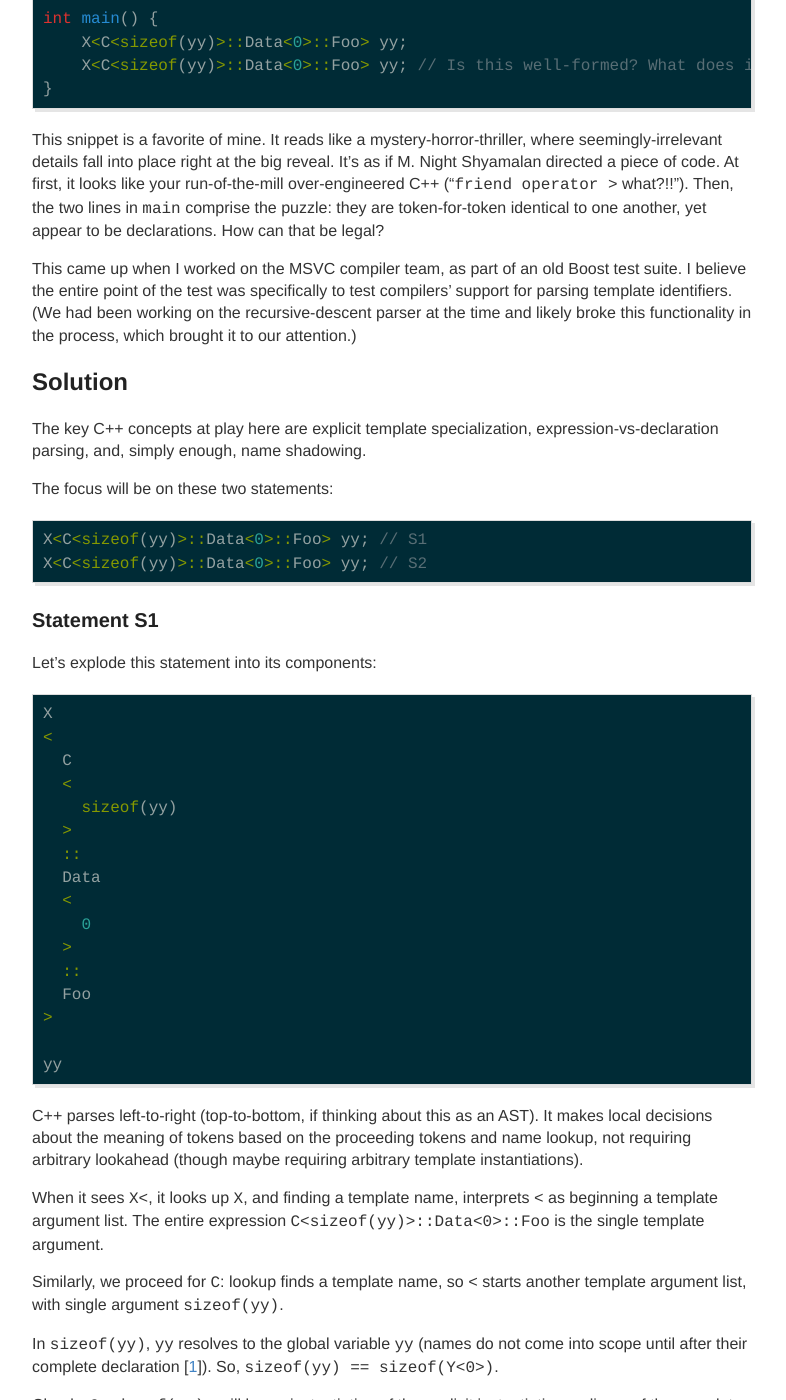
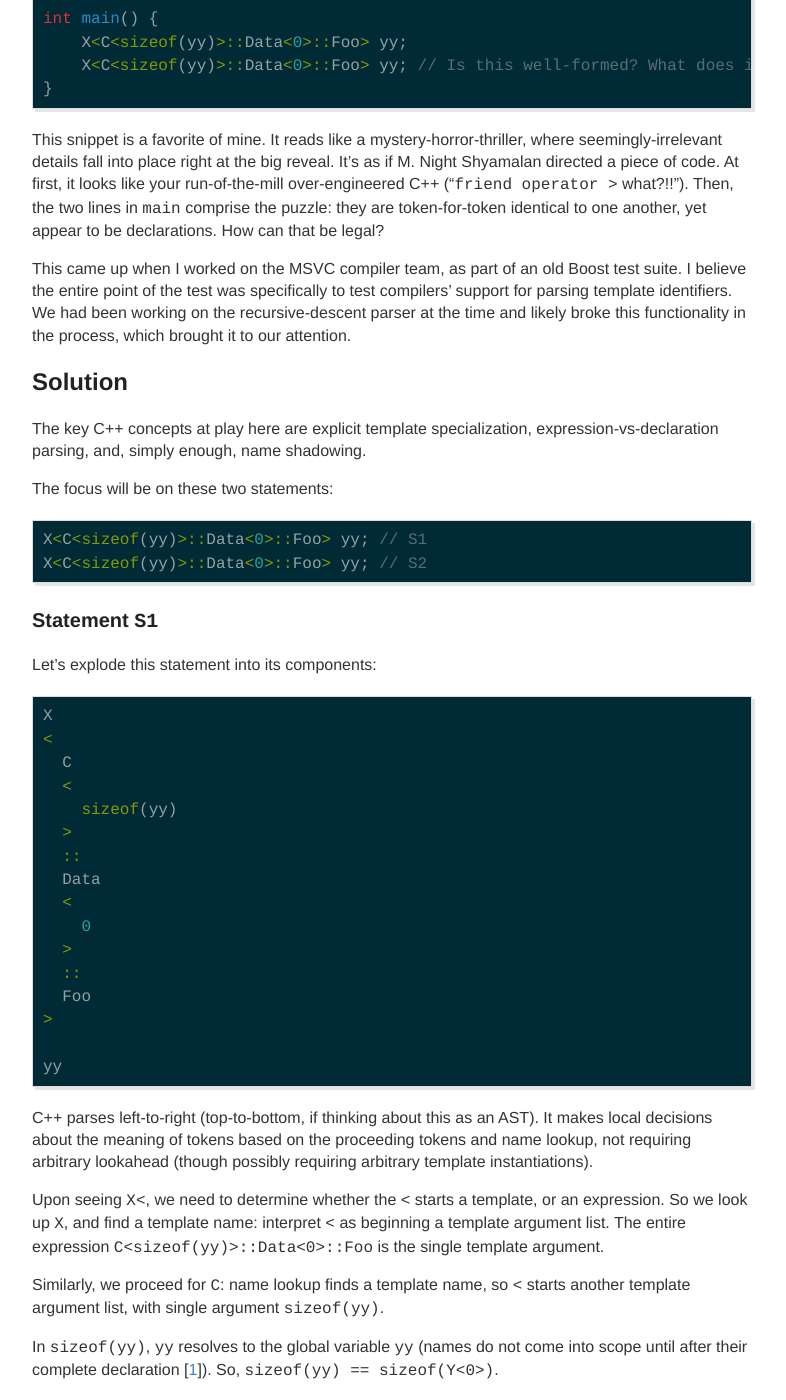
Before and after one commit to aymarino/aymarino.github.io, a Jekyll site: the page built from _posts/2020-10-28-cpp-parsing-templates.md, in a window 1280 px wide and 1400 px high, scrolled down 978 px. Shown: the whole window, without its empty margins (248-1034 px from the left). Built offline with Jekyll 4.4.1, drawn with Linux system fonts in a browser that asks for light colours; nearby versions of some CDN libraries; some of the changed text lies outside the part shown.

Commit message:
More blog post edits

```diff
--- a/_posts/2020-10-28-cpp-parsing-templates.md
+++ b/_posts/2020-10-28-cpp-parsing-templates.md
@@ -51,7 +51,7 @@
 
 This came up when I worked on the MSVC compiler team, as part of an old Boost test suite.
 I believe the entire point of the test was specifically to test compilers' support for parsing template identifiers.
-(We had been working on the recursive-descent parser at the time and likely broke this functionality in the process, which brought it to our attention.)
+We had been working on the recursive-descent parser at the time and likely broke this functionality in the process, which brought it to our attention.
 
 ## Solution
 
@@ -64,7 +64,7 @@
 X<C<sizeof(yy)>::Data<0>::Foo> yy; // S2
 ~~~
 
-### Statement S1
+### Statement `S1`
 
 Let's explode this statement into its components:
 
@@ -88,24 +88,27 @@
 ~~~
 
 C++ parses left-to-right (top-to-bottom, if thinking about this as an AST).
-It makes local decisions about the meaning of tokens based on the proceeding tokens and name lookup, not requiring arbitrary lookahead (though maybe requiring arbitrary template instantiations).
+It makes local decisions about the meaning of tokens based on the proceeding tokens and name lookup, not requiring arbitrary lookahead (though possibly requiring arbitrary template instantiations).
 
-When it sees `X<`, it looks up `X`, and finding a template name, interprets `<` as beginning a template argument list.
+Upon seeing `X<`, we need to determine whether the `<` starts a template, or an expression.
+So we look up `X`, and find a template name: interpret `<` as beginning a template argument list.
 The entire expression `C<sizeof(yy)>::Data<0>::Foo` is the single template argument.
 
-Similarly, we proceed for `C`: lookup finds a template name, so `<` starts another template argument list, with single argument `sizeof(yy)`.
+Similarly, we proceed for `C`: name lookup finds a template name, so `<` starts another template argument list, with single argument `sizeof(yy)`.
 
 In `sizeof(yy)`, `yy` resolves to the global variable `yy` (names do not come into scope until after their complete declaration \[[^1]\]). So, `sizeof(yy) == sizeof(Y<0>)`.
 
-Clearly, `C<sizeof(yy)>` will be an instantiation of the explicit instantiation on line **x** of the complete snippet.
+`C<sizeof(yy)>` will be an instantiation of the second explicit specialization of `C` (referring to the complete snippet).
 So, lookup of `C<sizeof(yy)>::Data` finds the nested class defined in that instantiation of `C`, which is a template so the following `<` begins a template argument list.
 `C<sizeof(yy)>::Data<0>::Foo` is now straightforward: it's an integer static data member with compile-time value `0`.
 
-Returning up the "stack" to the instantiation of `X`, we have resolved it to the type `X<0>`, for a full statement of `X<0> yy;`--clearly, a declaration of an automatic variable named `yy`. Note that this `yy` shadows the global variable just above it--bad practice perhaps but legal in C++.
+Returning up the "stack" to the instantiation of `X`, we have resolved it to the type `X<0>`, for a full statement of `X<0> yy;`--clearly, a declaration of an automatic variable named `yy`.
+Note that this `yy` shadows the global variable just above it--bad practice, maybe, but legal in C++.
 
-### Statement S2
+### Statement `S2`
 
-Moving on to the next statement, identical to the one above, but with a very different meaning.
+Moving on to the next statement, it is identical to the one above.
+But in a twist, it parses differently.
 
 Once again, we start the same: `X<` will start a template argument list for the class template `X`, as will `C<`.
 This is the first key: in `sizeof(yy)`, `yy` will now refer to the local `yy`, of type `X<0>` (rather than `Y<0>` as it is in the line above).
@@ -132,11 +135,13 @@
 Now, the `<` token which previously started a template argument list is a less-than token in a binary expression `0 < 0 == false`.
 The next `>` (which above closed the template argument list of `Data`) now closes the template argument list of `X`.
 
-Since `false` converts to `0`, we now have `X<0>::Foo > yy`.
+Since `false` converts to integer `0`, we now have `X<0>::Foo > yy`.
 
 `Foo` is an integer static data member of `X<0>`, with value `0`: `0 > yy`.
 
 `X<0>` (the type of `yy`) has defined a global `operator >` which takes `int` on the left-hand-side, and returns void.
 Hence, this statement is a function call expression to that operator.
 
+Part of the beauty is that, since the `operator >` returns `void` (as opposed to something typical, say `bool`), there's not even the possibility of a compiler warning for the discarded return value.
+
 [^1]: But before their optional initializer.
```
